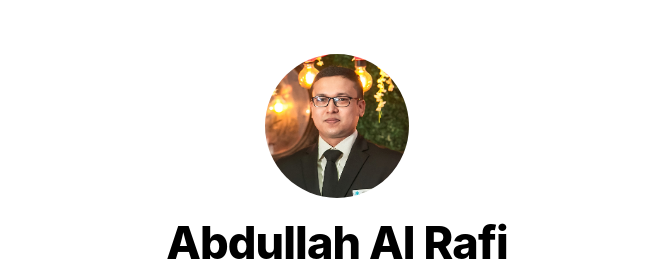
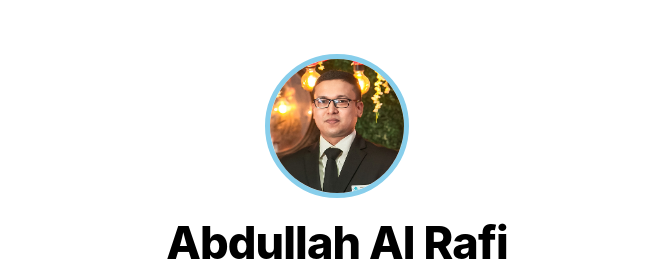
Before and after one commit to alrafiabdullah/hello-nextjs, a Next.js app: page / in a window 1280 px wide. Shown: the top 261 px of the page, without its empty margins (303-959 px from the left). Built offline with nearby package versions, Linux system fonts and the light colour scheme.

Commit message:
minor changes in css

```diff
--- a/components/layout.module.css
+++ b/components/layout.module.css
@@ -13,11 +13,13 @@
 .headerImage {
   width: 6rem;
   height: 6rem;
+  border: 5px solid skyblue;
 }
 
 .headerHomeImage {
   width: 8rem;
   height: 8rem;
+  border: 5px solid skyblue;
 }
 
 .backToHome {
--- a/styles/globals.css
+++ b/styles/globals.css
@@ -6,6 +6,7 @@ body {
     Ubuntu, Cantarell, Fira Sans, Droid Sans, Helvetica Neue, sans-serif;
   line-height: 1.6;
   font-size: 18px;
+  background-color: white;
 }
 
 * {
@@ -18,7 +19,7 @@ a {
 }
 
 a:hover {
-  text-decoration: underline;
+  text-decoration: none;
 }
 
 img {
```
Also changed, not shown: styles/utils.module.css (line endings or trailing spaces).
